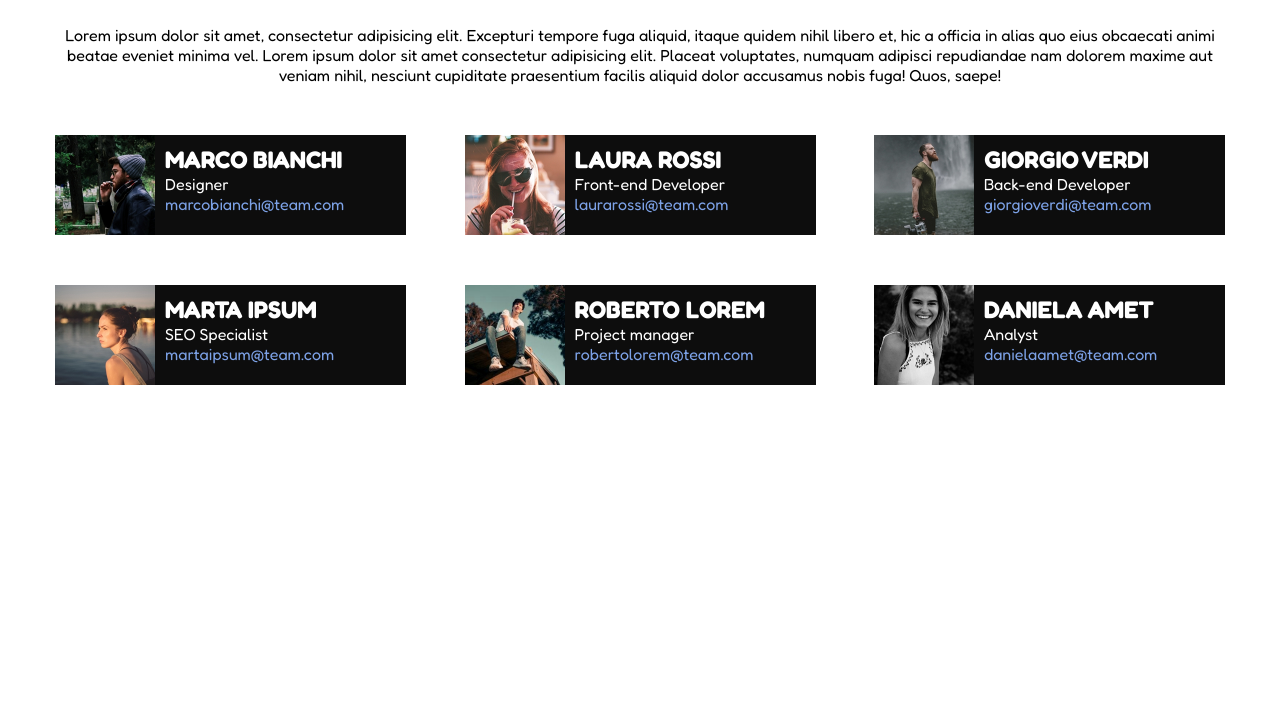
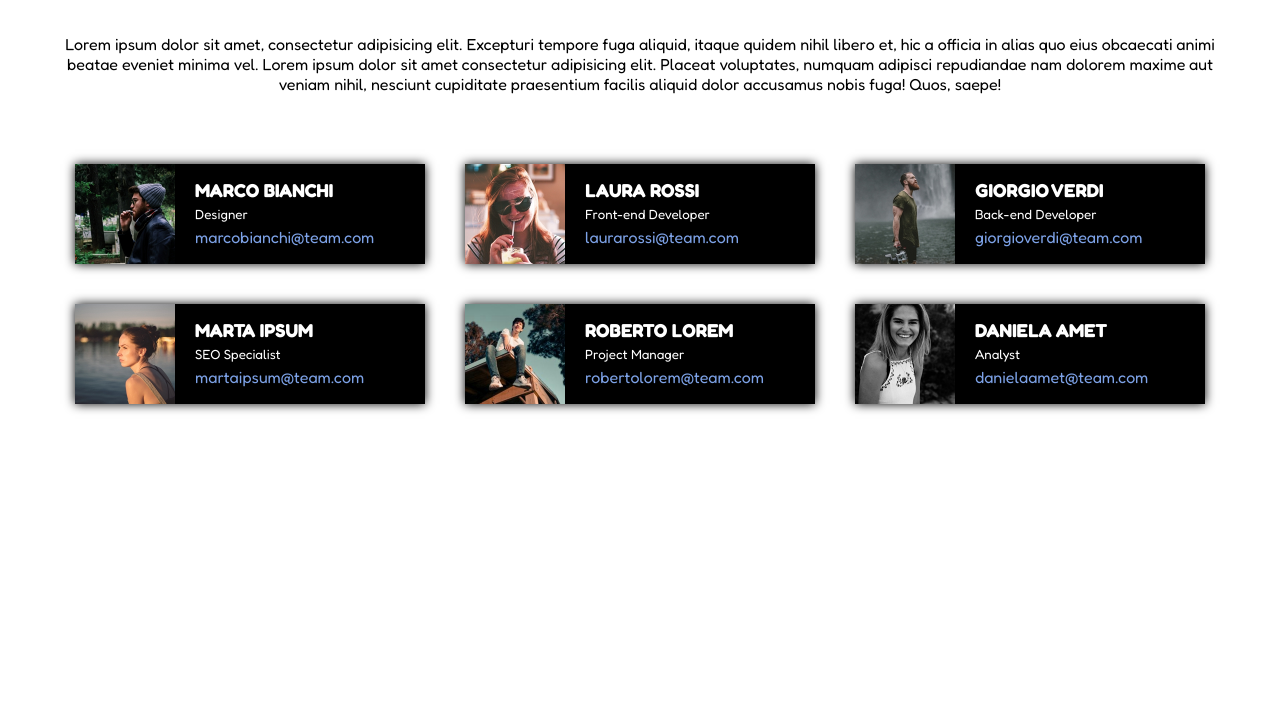
Before and after one commit to MarcoRinaldi98/html-css-float-cards, a plain HTML site: page index.html in a window 1280 px wide. Shown: the part 84-800 px from the top of the page. Drawn offline with Linux system fonts and the light colour scheme.

Commit message:
Esercizio Correttamente Aggiornato

```diff
--- a/CSS/style.css
+++ b/CSS/style.css
@@ -5,63 +5,69 @@
     padding: 0;
     box-sizing: border-box;
 }
-/* HEADER */
+
+/* Regole CSS */
 body {
     font-family: 'Fredoka', sans-serif;
 }
+/* HEADER */
 header {
     text-align: center;
     margin: auto;
     max-width: 1170px;
 }
 h1 {
+    font-size: 40px;
     color: deeppink;
     margin: 20px 0;
 }
 p {
+    font-weight: 400;
     margin: 50px 0;
 }
 /* MAIN */
-/* struttura*/
-.container {
+.columns {
+    max-width: 1170px;
     margin: auto;
-    max-width: 1170px;
 }
-.struttura {
+.col {
     width: calc(100% / 3);
     float: left;
-}
-.struttura .col {
-    width: 90%;
-    background-color: rgba(0, 0, 0, 0.95);
-    margin-bottom: 50px;
-}
-.struttura .col.due {
-    margin: auto;
-}
-.struttura .col.tre {
-    float: right;
+    padding: 20px;
 }
 /* contenuto delle caselle */
-.col img {
+.card {
+    background-color: black;
+    height: 100px;
+    box-shadow: 0px 0px 10px 0px black;
+}
+.card img {
     height: 100px;
     float: left;
 }
-.col .description {
-    float: left;
-    margin: 10px 0px 10px 10px;
+.info {
+    float: right;
+    width: calc(100% - 100px);
+    padding-left: 20px;
+}
+.info h3, h5 {
     color: white;
 }
-.description a {
+.info h3 {
+    margin: 15px 0px 5px;
+    text-transform: uppercase;
+}
+.info a {
     color: rgb(125, 162, 231);
     text-decoration: none;
 }
-.col.clearfix::after {
+.info h5 {
+    margin-bottom: 5px;
+    font-weight: 400;
+}
+/* Clearfix */
+.clearfix::after {
     content:'';
+    display: table;
     clear: both;
-    display: table;
 }
-.struttura:nth-last-child(3) {
-    clear: both;
-    display: table;
-}
--- a/index.html
+++ b/index.html
@@ -14,6 +14,7 @@
     <title> Meet Our Team </title>
 </head>
 <body>
+    <body>
         <!-- Intestazione di pagina -->
         <header>
             <!-- Titolo pagina con paragrafo -->
@@ -21,81 +22,75 @@
             <p>Lorem ipsum dolor sit amet, consectetur adipisicing elit. Excepturi tempore fuga aliquid, itaque quidem nihil libero et, hic a officia in alias quo eius obcaecati animi beatae eveniet minima vel. Lorem ipsum dolor sit amet consectetur adipisicing elit. Placeat voluptates, numquam adipisci repudiandae nam dolorem maxime aut veniam nihil, nesciunt cupiditate praesentium facilis aliquid dolor accusamus nobis fuga! Quos, saepe!</p>
         </header>
         <!-- Container esterno che racchiude il corpo della pagina -->
-    <main class="container">
+        <main class="columns clearfix">
             <!-- Div per spaziare le caselle l'una dall'altra -->
-        <div class="struttura">
+            <div class="col">
                 <!-- Creazione singola casella di descrizione della persona -->
-            <div class="col clearfix">
-                <img src="./img/male1.png" alt="Foto Marco Bianchi">
-                <div class="description">
-                    <h2>MARCO BIANCHI</h2>
-                    <span>Designer</span>
-                    <br/>
-                    <a href="">marcobianchi@team.com</a>
+                <div class="card clearfix">
+                    <img src="img/male1.png" alt="Foto Marco Bianchi">
+                    <div class="info">
+                        <h3>MARCO BIANCHI</h3>
+                        <h5>Designer</h5>
+                        <a href="mailto:marcobianchi@team.com">marcobianchi@team.com</a>
                     </div>
                 </div>
             </div>
 
-        <div class="struttura">
-            <div class="col due clearfix">
-                <img src="./img/female1.png" alt="Foto Laura Rossi">
-                <div class="description">
-                    <h2>LAURA ROSSI</h2>
-                    <span>Front-end Developer</span>
-                    <br/>
-                    <a href="">laurarossi@team.com</a>
+            <div class="col">
+                <div class="card clearfix">
+                    <img src="img/female1.png" alt="Foto Laura Rossi">
+                    <div class="info">
+                        <h3>LAURA ROSSI</h3>
+                        <h5>Front-end Developer</h5>
+                        <a href="mailto:laurarossi@team.com">laurarossi@team.com</a>
                     </div>
                 </div>
             </div>
 
-        <div class="struttura">
-            <div class="col tre clearfix">
-                <img src="./img/male2.png" alt="Foto Giorgio Verdi">
-                <div class="description">
-                    <h2>GIORGIO VERDI</h2>
-                    <span>Back-end Developer</span>
-                    <br/>
-                    <a href="">giorgioverdi@team.com</a>
+            <div class="col">
+                <div class="card clearfix">
+                    <img src="img/male2.png" alt="Foto Giorgio Verdi">
+                    <div class="info">
+                        <h3>GIORGIO VERDI</h3>
+                        <h5>Back-end Developer</h5>
+                        <a href="mailto:giorgioverdi@team.com">giorgioverdi@team.com</a>
                     </div>
                 </div>
             </div>
 
-        <div class="struttura">
-            <div class="col clearfix">
-                <img src="./img/female2.png" alt="Foto Marta Ipsum">
-                <div class="description">
-                    <h2>MARTA IPSUM</h2>
-                    <span>SEO Specialist</span>
-                    <br/>
-                    <a href="">martaipsum@team.com</a>
+            <div class="col">
+                <div class="card clearfix">
+                    <img src="img/female2.png" alt="Foto Marta Ipsum">
+                    <div class="info">
+                        <h3>MARTA IPSUM</h3>
+                        <h5>SEO Specialist</h5>
+                        <a href="mailto:martaipsum@team.com">martaipsum@team.com</a>
                     </div>
                 </div>
             </div>
 
-        <div class="struttura">
-            <div class="col due clearfix">
-                <img src="./img/male3.png" alt="Foto Roberto Lorem">
-                <div class="description">
-                    <h2>ROBERTO LOREM</h2>
-                    <span>Project manager</span>
-                    <br/>
-                    <a href="">robertolorem@team.com</a>
+            <div class="col">
+                <div class="card clearfix">
+                    <img src="img/male3.png" alt="Foto Roberto Lorem">
+                    <div class="info">
+                        <h3>ROBERTO LOREM</h3>
+                        <h5>Project Manager</h5>
+                        <a href="mailto:robertolorem@team.com">robertolorem@team.com</a>
                     </div>
                 </div>
             </div>
 
-        <div class="struttura">
-            <div class="col tre clearfix">
-                <img src="./img/female3.png" alt="Foto Daniela Amet">
-                <div class="description">
-                    <h2>DANIELA AMET</h2>
-                    <span>Analyst</span>
-                    <br/>
-                    <a href="">danielaamet@team.com</a>
+            <div class="col">
+                <div class="card clearfix">
+                    <img src="img/female3.png" alt="Foto Daniela Amet">
+                    <div class="info">
+                        <h3>DANIELA AMET</h3>
+                        <h5>Analyst</h5>
+                        <a href="mailto:danielaamet@team.com">danielaamet@team.com</a>
                     </div>
                 </div>
             </div>
 
+        </div>
     </main>
-</body>
 </html>
```
Lines whose indentation alone changed are shown as unchanged.
